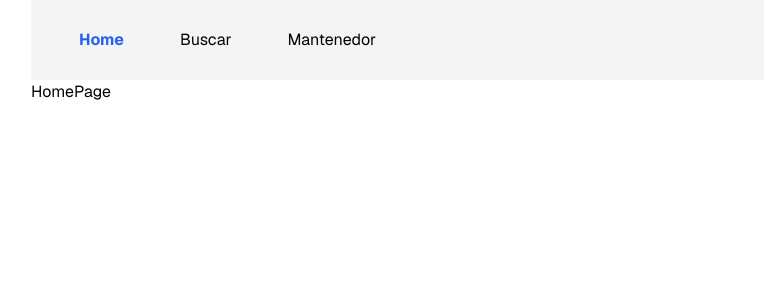
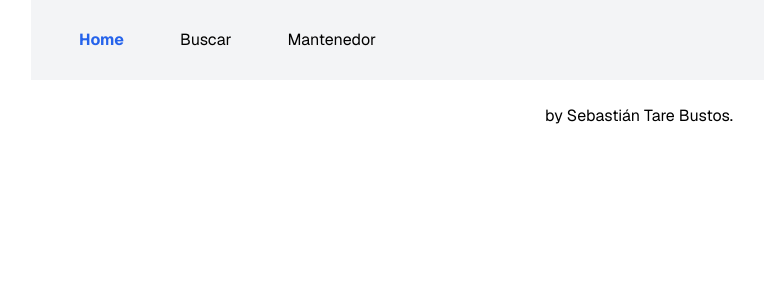
Before and after one commit to sebastiantare/test-laravel-react, a Next.js app in the folder frontend/street-maintainer/: page / in a window 1280 px wide. Shown: the top 300 px of the page, without its empty margins (1-765 px from the left). Built offline with nearby package versions, Linux system fonts and the light colour scheme.

Commit message:
working on filters

```diff
--- a/frontend/street-maintainer/package.json
+++ b/frontend/street-maintainer/package.json
@@ -10,6 +10,7 @@
     "start": "next start"
   },
   "dependencies": {
+    "@material-tailwind/react": "^2.1.9",
     "@t3-oss/env-nextjs": "^0.10.1",
     "geist": "^1.3.0",
     "next": "^14.2.1",
--- a/frontend/street-maintainer/src/actions/calles.ts
+++ b/frontend/street-maintainer/src/actions/calles.ts
@@ -2,7 +2,7 @@ import type { TableCalle, Calle, Pagination } from "../types";
 
 const baseUrl = process.env.NEXT_PUBLIC_API_HOST;
 
-export async function getCalles(page: string | null = null, query = ''): Promise<Pagination<TableCalle>> {
+export async function getCalles(page: string | null = null, query = '', ciudad = '', provincia = '', region = ''): Promise<Pagination<TableCalle>> {
   try {
     let url = page ?? `${baseUrl}/calles?query=${query}`;
     if (page) url = `${url}&query=${query}`
--- a/frontend/street-maintainer/src/app/buscar/page.tsx
+++ b/frontend/street-maintainer/src/app/buscar/page.tsx
@@ -44,7 +44,7 @@ const Buscar = ({ }) => {
 
   const handlePagination = (page: string | null) => {
     if (page) {
-      getCalles(page, filtros).then((data) => setCalles(data)).catch(e => console.log(e));
+      getCalles(page, filtros, '', '', '').then((data) => setCalles(data)).catch(e => console.log(e));
     }
   };
 
@@ -95,7 +95,6 @@ const Buscar = ({ }) => {
         <div className="mt-2 text-center text-sm text-gray-400">
           Resultados: {pageData.meta.total}
         </div>
-
       </div>
     );
   };
--- a/frontend/street-maintainer/src/app/mantenedor/page.tsx
+++ b/frontend/street-maintainer/src/app/mantenedor/page.tsx
@@ -95,7 +95,7 @@ const Mantenedor = () => {
 
   return (
     <div className="flex flex-col">
-      <p className="p-4 text-blue-600 text-2xl">Crear Calle</p>
+      <p className="p-4 text-gray-800 text-2xl title-shadow">Nueva Calle</p>
       <div className='flex flex-row items-center text-sm'>
 
         <div className='p-4'>
--- a/frontend/street-maintainer/src/app/page.tsx
+++ b/frontend/street-maintainer/src/app/page.tsx
@@ -1,7 +1,7 @@
 const Page = () => {
   return (
-    <div className='flex'>
-      HomePage
+    <div className='flex flex-col text-center m-6'>
+      by Sebastián Tare Bustos.
     </div>
   );
 };
```
Also changed, not shown: 1 other file (tests, documents, lock files or other folders).
